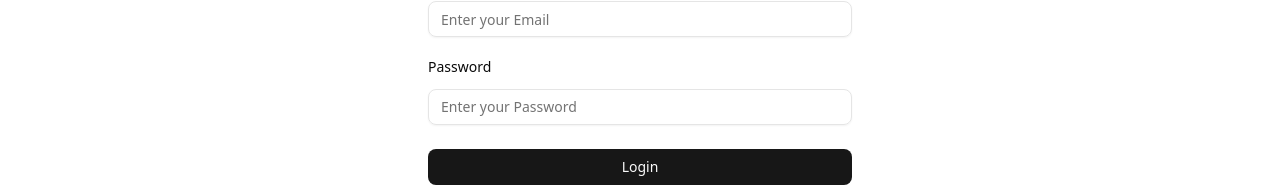
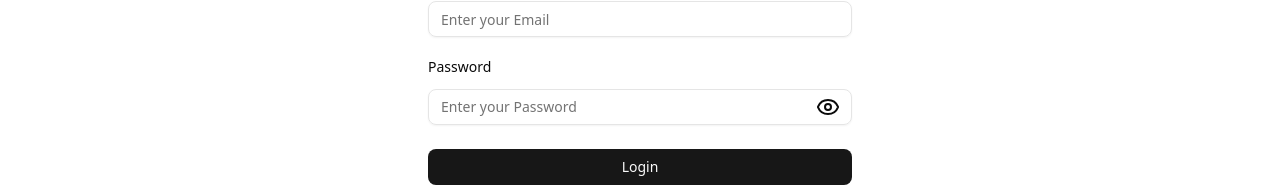
Before and after one commit to TusharChow20/trust_bridge_client, a Next.js app: page /login in a window 1280 px wide. Shown: the part 230-417 px from the top of the page. Built offline with nearby package versions, Linux system fonts and the light colour scheme.

Commit message:
login issue fixed

```diff
--- a/src/app/(auth)/login/page.jsx
+++ b/src/app/(auth)/login/page.jsx
@@ -1,13 +1,15 @@
 "use client";
-import React from "react";
+import React, { useState } from "react";
 import { Field, FieldDescription, FieldLabel } from "@/components/ui/field";
 import { Input } from "@/components/ui/input";
 import { Button } from "@/components/ui/button";
 import { useForm } from "react-hook-form";
+import { Eye, EyeOff } from "lucide-react";
 
 export default function page() {
   const { register, handleSubmit } = useForm();
   const onSubmit = (data) => console.log(data);
+  const [showPassword, setShowPassword] = useState(false);
   return (
     <div className="max-w-md mx-auto  items-center justify-center mt-30 px-3">
       <form onSubmit={handleSubmit(onSubmit)}>
@@ -22,12 +24,21 @@ export default function page() {
         </Field>
         <Field className={"mt-5"}>
           <FieldLabel htmlFor="input-field-username">Password</FieldLabel>
-          <Input
-            id="input-field-username"
-            type="password"
-            placeholder="Enter your Password"
-            {...register("password")}
-          />
+          <div className="relative flex">
+            <Input
+              id="input-field-username"
+              type={showPassword ? "text" : "password"}
+              placeholder="Enter your Password"
+              {...register("password")}
+            />
+            <button
+              className="absolute right-3 top-1/2 -translate-y-1/2 "
+              type="button"
+              onClick={() => setShowPassword(!showPassword)}
+            >
+              {showPassword ? <EyeOff></EyeOff> : <Eye></Eye>}
+            </button>
+          </div>
         </Field>
         <Button className={"w-full mt-6"}>Login</Button>
       </form>
```
